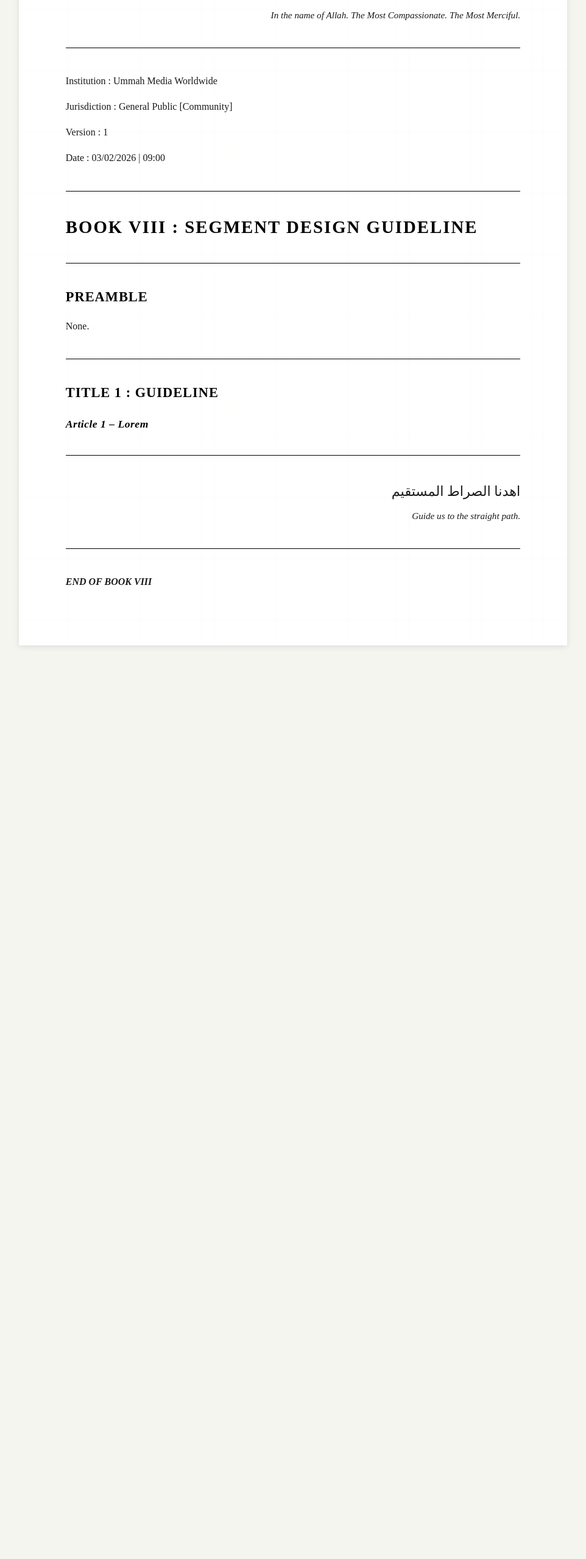
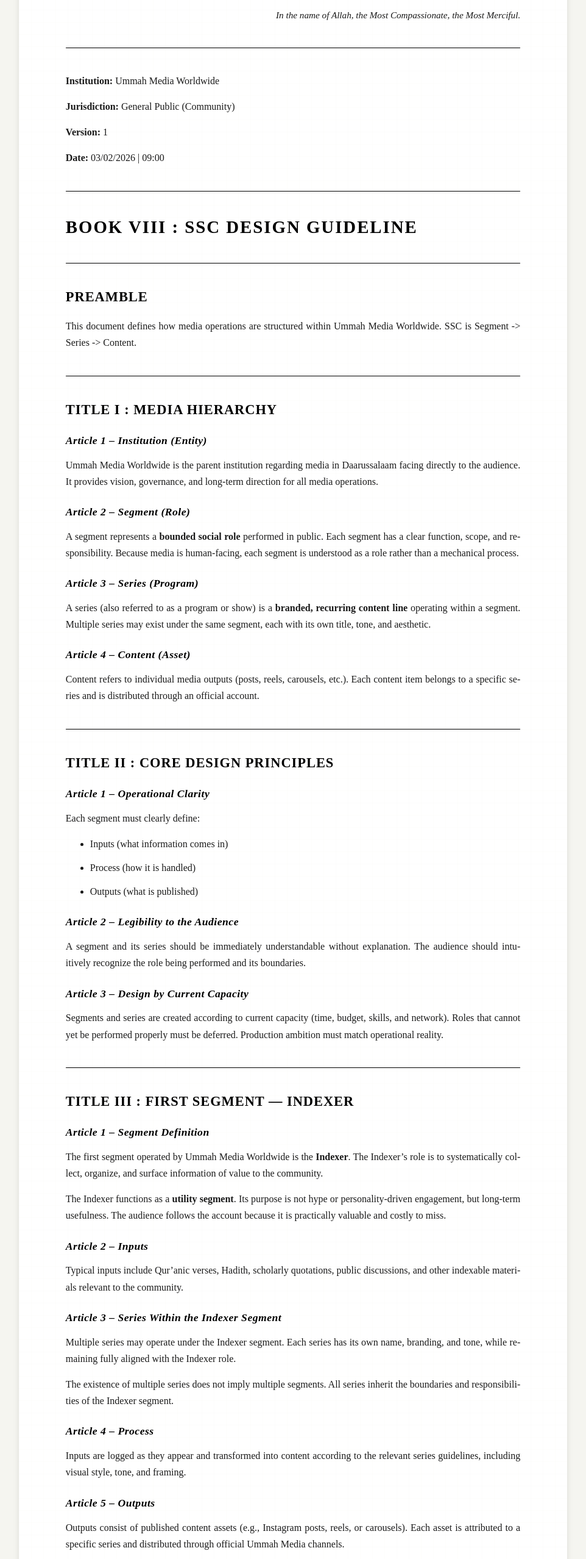
Before and after one commit to ummah-confederation/ummahconfederation, a website: page book8.html in a window 1280 px wide. Shown: the part 164-2720 px from the top of the page at 61% size, without its empty margins (159-1121 px from the left). Before the commit the page ends 1322 px from the top, so only its background shows below. Drawn offline with Linux system fonts and the light colour scheme.

Commit message:
added book 8 Alhamdulillah

```diff
--- a/book8.html
+++ b/book8.html
@@ -4,44 +4,180 @@
     <meta charset="UTF-8" />
     <meta name="viewport" content="width=device-width, initial-scale=1.0" />
     <title>DAARUSSALAAM — Book VIII</title>
-
-    <!-- link shared styles -->
     <link rel="stylesheet" href="styles.css" />
   </head>
 
   <body>
-    <!-- book content goes here -->
-    <!-- BOOK III -->
     <div class="paper-sheet">
       <div class="arabic right">
         <p>بسم الله الرحمن الرحيم</p>
         <p>
           <em
-            >In the name of Allah. The Most Compassionate. The Most
+            >In the name of Allah, the Most Compassionate, the Most
             Merciful.</em
           >
         </p>
       </div>
 
       <hr />
-      <p>Institution : Ummah Media Worldwide</p>
-      <p>Jurisdiction : General Public [Community]</p>
-      <p>Version : 1</p>
-      <p>Date : 03/02/2026 | 09:00</p>
+
+      <p><strong>Institution:</strong> Ummah Media Worldwide</p>
+      <p><strong>Jurisdiction:</strong> General Public (Community)</p>
+      <p><strong>Version:</strong> 1</p>
+      <p><strong>Date:</strong> 03/02/2026 | 09:00</p>
+
       <hr />
-      <h2>BOOK VIII : SEGMENT DESIGN GUIDELINE</h2>
+
+      <h2>BOOK VIII : SSC DESIGN GUIDELINE</h2>
 
       <h3>PREAMBLE</h3>
       <p>
-        None.
+        This document defines how media operations are structured within Ummah
+        Media Worldwide. SSC is Segment -> Series -> Content.
       </p>
 
       <hr />
 
-      <h3>TITLE 1 : GUIDELINE</h3>
+      <h3>TITLE I : MEDIA HIERARCHY</h3>
 
-      <h4>Article 1 – Lorem</h4>
-      <p></p>
+      <h4>Article 1 – Institution (Entity)</h4>
+      <p>
+        Ummah Media Worldwide is the parent institution regarding media in
+        Daarussalaam facing directly to the audience. It provides vision,
+        governance, and long-term direction for all media operations.
+      </p>
+
+      <h4>Article 2 – Segment (Role)</h4>
+      <p>
+        A segment represents a <strong>bounded social role</strong> performed in
+        public. Each segment has a clear function, scope, and responsibility.
+        Because media is human-facing, each segment is understood as a role
+        rather than a mechanical process.
+      </p>
+
+      <h4>Article 3 – Series (Program)</h4>
+      <p>
+        A series (also referred to as a program or show) is a
+        <strong>branded, recurring content line</strong> operating within a
+        segment. Multiple series may exist under the same segment, each with its
+        own title, tone, and aesthetic.
+      </p>
+
+      <h4>Article 4 – Content (Asset)</h4>
+      <p>
+        Content refers to individual media outputs (posts, reels, carousels,
+        etc.). Each content item belongs to a specific series and is distributed
+        through an official account.
+      </p>
+
+      <hr />
+
+      <h3>TITLE II : CORE DESIGN PRINCIPLES</h3>
+
+      <h4>Article 1 – Operational Clarity</h4>
+      <p>Each segment must clearly define:</p>
+      <ul>
+        <li>Inputs (what information comes in)</li>
+        <li>Process (how it is handled)</li>
+        <li>Outputs (what is published)</li>
+      </ul>
+
+      <h4>Article 2 – Legibility to the Audience</h4>
+      <p>
+        A segment and its series should be immediately understandable without
+        explanation. The audience should intuitively recognize the role being
+        performed and its boundaries.
+      </p>
+
+      <h4>Article 3 – Design by Current Capacity</h4>
+      <p>
+        Segments and series are created according to current capacity (time,
+        budget, skills, and network). Roles that cannot yet be performed
+        properly must be deferred. Production ambition must match operational
+        reality.
+      </p>
+
+      <hr />
+
+      <h3>TITLE III : FIRST SEGMENT — INDEXER</h3>
+
+      <h4>Article 1 – Segment Definition</h4>
+      <p>
+        The first segment operated by Ummah Media Worldwide is the
+        <strong>Indexer</strong>. The Indexer’s role is to systematically
+        collect, organize, and surface information of value to the community.
+      </p>
+
+      <p>
+        The Indexer functions as a <strong>utility segment</strong>. Its purpose
+        is not hype or personality-driven engagement, but long-term usefulness.
+        The audience follows the account because it is practically valuable and
+        costly to miss.
+      </p>
+
+      <h4>Article 2 – Inputs</h4>
+      <p>
+        Typical inputs include Qur’anic verses, Hadith, scholarly quotations,
+        public discussions, and other indexable materials relevant to the
+        community.
+      </p>
+
+      <h4>Article 3 – Series Within the Indexer Segment</h4>
+      <p>
+        Multiple series may operate under the Indexer segment. Each series has
+        its own name, branding, and tone, while remaining fully aligned with the
+        Indexer role.
+      </p>
+
+      <p>
+        The existence of multiple series does not imply multiple segments. All
+        series inherit the boundaries and responsibilities of the Indexer
+        segment.
+      </p>
+
+      <h4>Article 4 – Process</h4>
+      <p>
+        Inputs are logged as they appear and transformed into content according
+        to the relevant series guidelines, including visual style, tone, and
+        framing.
+      </p>
+
+      <h4>Article 5 – Outputs</h4>
+      <p>
+        Outputs consist of published content assets (e.g., Instagram posts,
+        reels, or carousels). Each asset is attributed to a specific series and
+        distributed through official Ummah Media channels.
+      </p>
+
+      <hr />
+      <h3>TITLE IV : FUTURE SEGMENTS</h3>
+
+      <h4>Article 1 – Expansion, Independence & Document Updates</h4>
+      <p>
+        As institutional capacity increases, and by the permission of God,
+        additional segments may be established. Each new segment represents a
+        distinct social role and a clearly bounded function.
+      </p>
+      <p>
+        Every segment remains operationally independent and focused exclusively
+        on its designated role. The creation of any new segment requires the
+        addition of a corresponding title within this document to formally
+        record and govern its existence.
+      </p>
+
+      <h4>Article 2 – Explainer Segment</h4>
+      <p>
+        An Explainer segment may be introduced when sufficient production
+        capacity exists. Its role is to explain concepts clearly, often through
+        long-form or video-based media.
+      </p>
+
+      <h4>Article 3 – Connector Segment</h4>
+      <p>
+        A Connector segment may be introduced once sufficient network access and
+        verification capacity exist. Its role is to surface opportunities,
+        initiatives, and connections to the audience.
+      </p>
 
       <hr />
 
@@ -52,7 +188,7 @@
 
       <hr />
 
-      <strong><p class="end-book">END OF BOOK VIII</p></strong>
+      <p class="end-book"><strong>END OF BOOK VIII</strong></p>
     </div>
   </body>
 </html>
```
